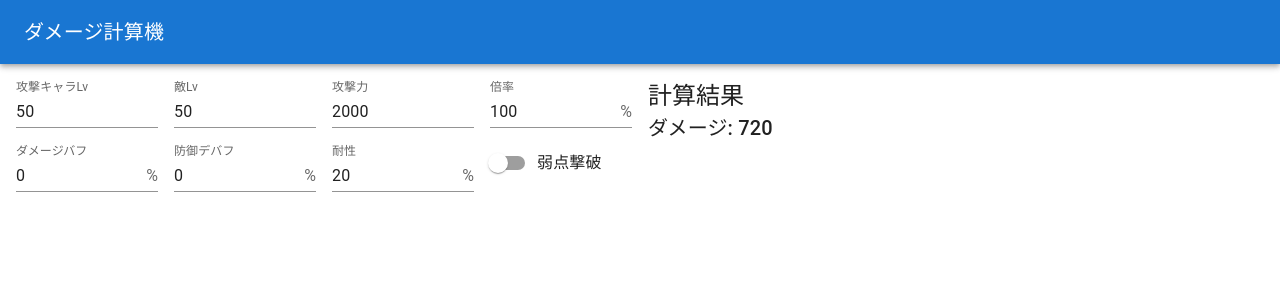
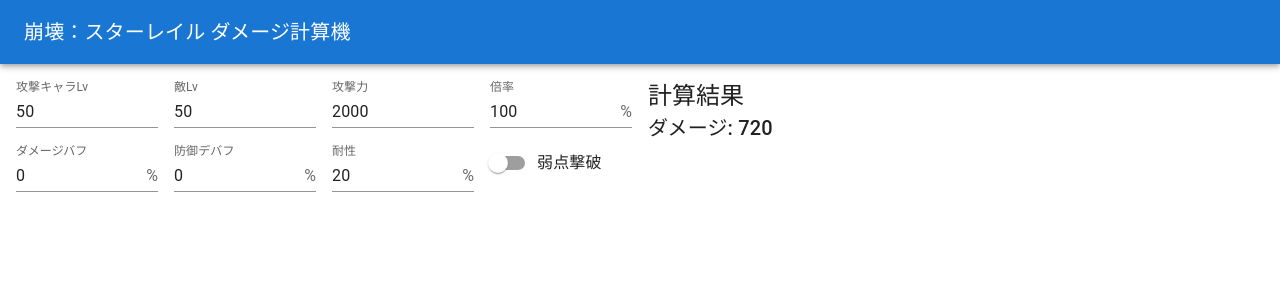
Before and after one commit to voltilamm/hsr-damage-calc, a React (Create React App) app: page / in a window 1280 px wide. Shown: the top 300 px of the page. Built offline with nearby package versions, Linux system fonts and the light colour scheme.

Commit message:
feat: change page title

```diff
--- a/public/index.html
+++ b/public/index.html
@@ -7,7 +7,7 @@
     <meta name="theme-color" content="#000000" />
     <meta
       name="description"
-      content="Web site created using create-react-app"
+      content="Honkai: Star Rail Damage Calculator"
     />
     <link rel="apple-touch-icon" href="%PUBLIC_URL%/logo192.png" />
     <!--
@@ -24,7 +24,7 @@
       work correctly both with client-side routing and a non-root public URL.
       Learn how to configure a non-root public URL by running `npm run build`.
     -->
-    <title>React App</title>
+    <title>崩壊：スターレイル ダメージ計算機</title>
   </head>
   <body>
     <noscript>You need to enable JavaScript to run this app.</noscript>
--- a/src/App.tsx
+++ b/src/App.tsx
@@ -101,7 +101,7 @@
         <CssBaseline />
         <Toolbar>
           <Typography variant="h6" component="div">
-            ダメージ計算機
+            崩壊：スターレイル ダメージ計算機
           </Typography>
         </Toolbar>
       </AppBar>
```
